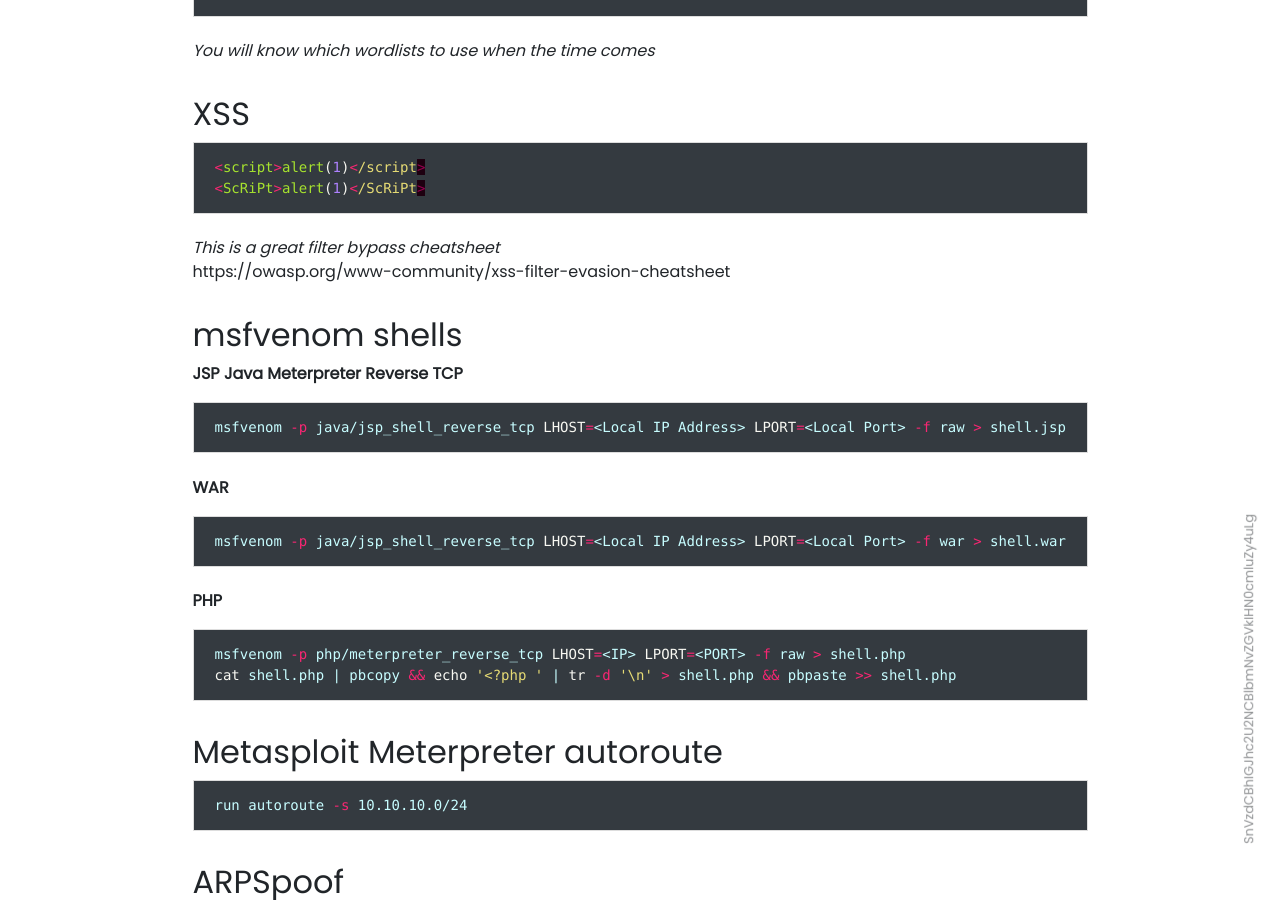
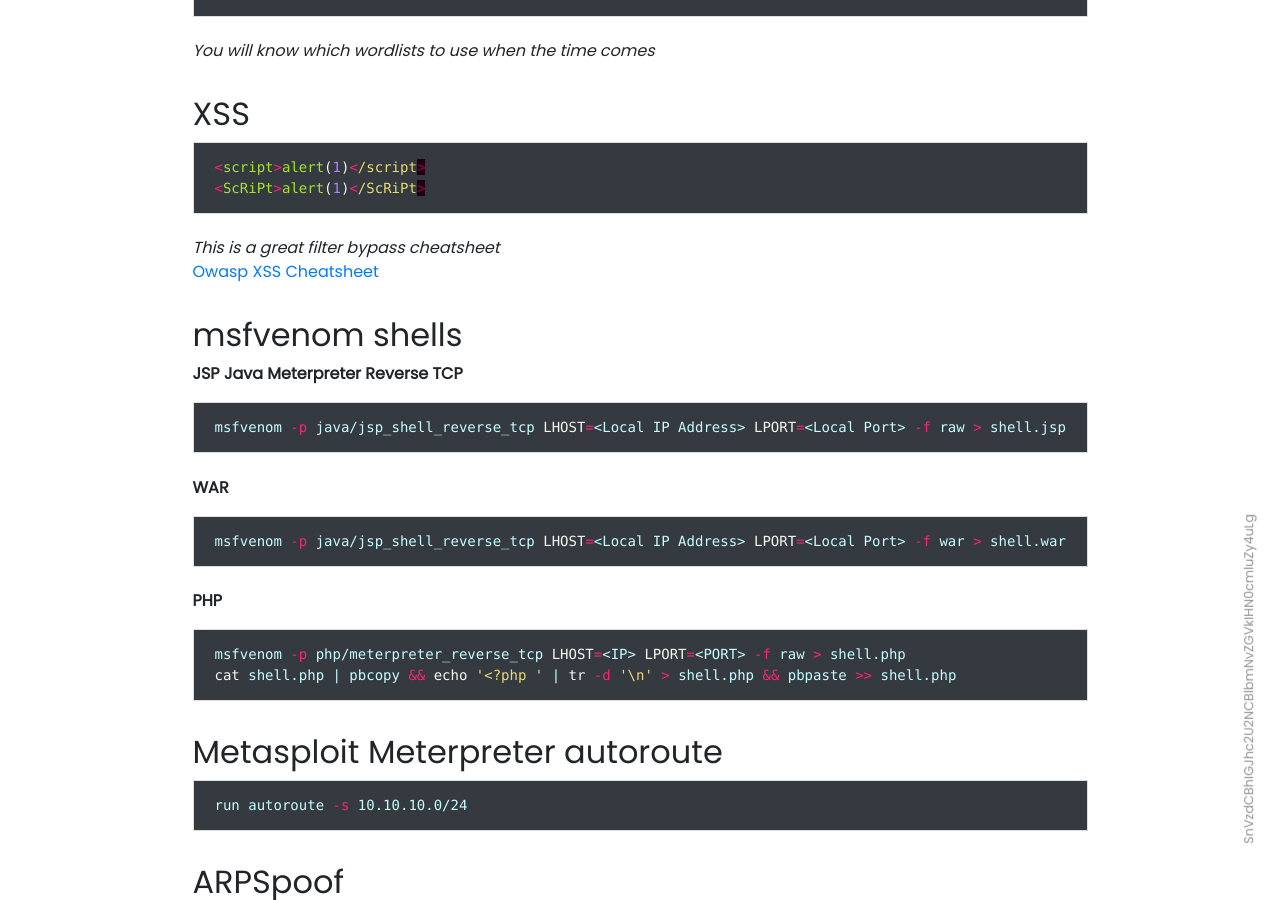
Before and after one commit to tejasanerao/BlogBox, a Jekyll site: the page built from _posts/2021-01-24-ejpt-cheatsheet.md, in a window 1280 px wide and 900 px high, scrolled down 2456 px. Built offline with Jekyll 4.4.1, drawn with Linux system fonts in a browser that asks for light colours; nearby versions of some CDN libraries; our own code applies the rules of GitHub Pages for plain Markdown files; some of the changed lines change nothing that is shown.

Commit message:
Updated eJPT-Cheatsheet

````diff
--- a/_posts/2021-01-24-ejpt-cheatsheet.md
+++ b/_posts/2021-01-24-ejpt-cheatsheet.md
@@ -107,7 +107,7 @@ hydra http://10.10.10.10/ http-post-form "/login.php:user=^USER^&password=^PASS^
 ```
 
 *This is a great filter bypass cheatsheet*\
-https://owasp.org/www-community/xss-filter-evasion-cheatsheet
+[Owasp XSS Cheatsheet](https://owasp.org/www-community/xss-filter-evasion-cheatsheet)
 
 ## msfvenom shells
 **JSP Java Meterpreter Reverse TCP**
````
